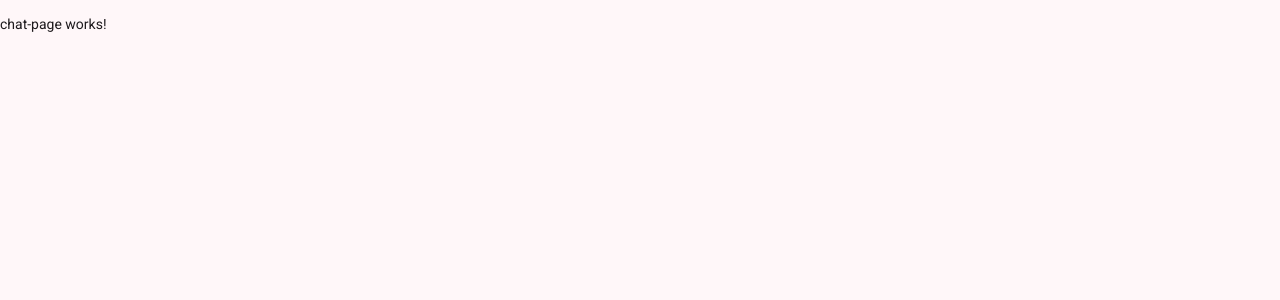
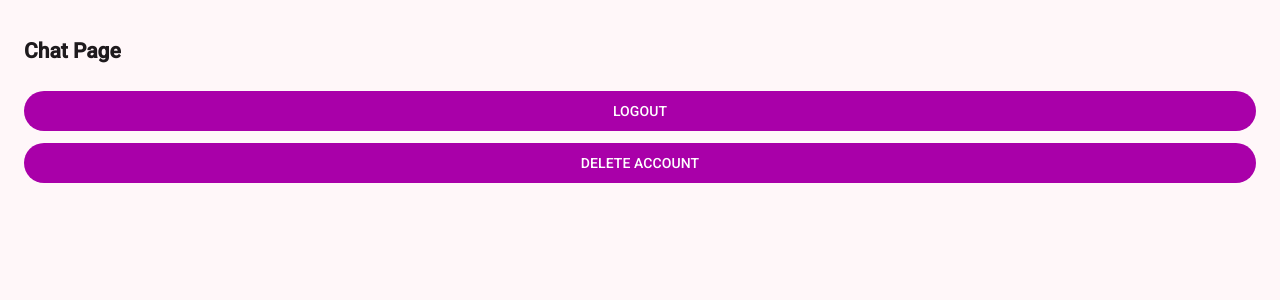
Before and after one commit to Mobile-UX-UI/Mobile-UX-UI, an Angular app in the folder angular-mobile-app/: page /chat in a window 1280 px wide. Shown: the top 300 px of the page. Built offline with nearby package versions, Linux system fonts and the light colour scheme.

Commit message:
feat: logout, deregister buttons

```diff
--- a/angular-mobile-app/src/app/pages/chat-page/chat-page.css
+++ b/angular-mobile-app/src/app/pages/chat-page/chat-page.css
@@ -0,0 +1,16 @@
+.chat-page {
+  padding: 24px;
+  display: flex;
+  flex-direction: column;
+  gap: 12px;
+}
+
+.logout-btn {
+  border-radius: 20px;
+}
+
+.delete-btn {
+  border-radius: 20px;
+  background: #c62828;
+  color: white;
+}
--- a/angular-mobile-app/src/app/pages/chat-page/chat-page.html
+++ b/angular-mobile-app/src/app/pages/chat-page/chat-page.html
@@ -1 +1,11 @@
-<p>chat-page works!</p>
+<div class="chat-page">
+  <h2>Chat Page</h2>
+
+  <button mat-flat-button (click)="onLogout()" [disabled]="isProcessing">
+    LOGOUT
+  </button>
+
+  <button mat-flat-button (click)="onDeregister()" [disabled]="isProcessing">
+    DELETE ACCOUNT
+  </button>
+</div>
--- a/angular-mobile-app/src/app/pages/chat-page/chat-page.ts
+++ b/angular-mobile-app/src/app/pages/chat-page/chat-page.ts
@@ -1,9 +1,96 @@
-import { Component } from '@angular/core';
+import { Component, inject } from '@angular/core';
+import { Router } from '@angular/router';
+import { HttpErrorResponse } from '@angular/common/http';
+import { MatButtonModule } from '@angular/material/button';
+import { MatSnackBar, MatSnackBarModule } from '@angular/material/snack-bar';
+
+import { AuthService } from '../../services/auth/auth.service';
 
 @Component({
   selector: 'app-chat-page',
-  imports: [],
+  imports: [MatButtonModule, MatSnackBarModule],
   templateUrl: './chat-page.html',
   styleUrl: './chat-page.css',
 })
-export class ChatPage {}
+export class ChatPage{
+  private authService = inject(AuthService);
+  private router = inject(Router);
+  private snackBar = inject(MatSnackBar);
+
+  isProcessing = false;
+
+  onLogout(): void {
+    if (this.isProcessing) return;
+
+    this.isProcessing = true;
+    const result = this.authService.logout();
+
+    if (!result) {
+      this.isProcessing = false;
+      this.authService.clearToken();
+      this.router.navigate(['/login']);
+      return;
+    }
+
+    result.subscribe({
+      next: () => {
+        this.isProcessing = false;
+        this.authService.clearToken();
+        this.router.navigate(['/login']);
+      },
+      error: () => {
+        this.isProcessing = false;
+        this.authService.clearToken();
+        this.router.navigate(['/login']);
+      }
+    });
+  }
+
+  onDeregister(): void {
+    if (this.isProcessing) return;
+
+    this.isProcessing = true;
+    const result = this.authService.deregister();
+
+    if (!result) {
+      this.isProcessing = false;
+      this.authService.clearToken();
+      this.router.navigate(['/login']);
+      return;
+    }
+
+    result.subscribe({
+      next: () => {
+        this.isProcessing = false;
+        this.authService.clearToken();
+
+        this.snackBar.open('Account deleted', 'OK', {
+          duration: 3000,
+          verticalPosition: 'bottom',
+          horizontalPosition: 'center'
+        });
+
+        this.router.navigate(['/login']);
+      },
+      error: (error: HttpErrorResponse) => {
+        this.isProcessing = false;
+
+        const message =
+          typeof error.error === 'string'
+            ? error.error
+            : error?.error?.message ?? 'Invalid token';
+
+        this.authService.clearToken();
+
+        this.snackBar.open(message, 'OK', {
+          duration: 3000,
+          verticalPosition: 'bottom',
+          horizontalPosition: 'center',
+          panelClass: ['error-snackbar']
+        });
+
+        this.router.navigate(['/login']);
+      }
+    });
+  }
+}
--- a/angular-mobile-app/src/app/pages/login-page/login-page.html
+++ b/angular-mobile-app/src/app/pages/login-page/login-page.html
@@ -56,10 +56,6 @@
         </mat-form-field>
       </div>
 
-      <p *ngIf="errorMessage" class="error-text">
-        {{ errorMessage }}
-      </p>
-
       <button mat-flat-button class="login-button" type="submit" [disabled]="isLoading">
         {{ isLoading ? 'LOADING...' : 'LOGIN' }}
       </button>
--- a/angular-mobile-app/src/app/pages/login-page/login-page.ts
+++ b/angular-mobile-app/src/app/pages/login-page/login-page.ts
@@ -26,7 +26,6 @@ import { HttpErrorResponse } from '@angular/common/http';
 export class LoginPage {
   hidePassword = true;
   isLoading = false;
-  errorMessage = '';
 
   private fb = inject(FormBuilder);
   private router = inject(Router);
@@ -52,6 +51,7 @@ onSubmit(): void {
       return;
     }
 
+    this.authService.clearToken();
     this.isLoading = true;
 
     this.authService.login(userid, password).subscribe({
@@ -66,6 +66,7 @@ onSubmit(): void {
       },
       error: (error: HttpErrorResponse) => {
         this.isLoading = false;
+        this.authService.clearToken();
 
         const message =
           typeof error.error === 'string'
@@ -82,11 +83,13 @@ onSubmit(): void {
   }
 
   private showError(message: string): void {
+    setTimeout(() => {
       this.snackBar.open(message, 'OK', {
         duration: 4000,
         verticalPosition: 'bottom',
         horizontalPosition: 'center',
         panelClass: ['error-snackbar']
       });
+    });
   }
 }
--- a/angular-mobile-app/src/app/pages/register-page/register-page.ts
+++ b/angular-mobile-app/src/app/pages/register-page/register-page.ts
@@ -5,7 +5,6 @@ import { Router } from '@angular/router';
 
 import { HttpErrorResponse } from '@angular/common/http';
 import { MatSnackBar } from '@angular/material/snack-bar';
-import { finalize } from 'rxjs';
 
 import { MatFormFieldModule } from '@angular/material/form-field';
 import { MatInputModule } from '@angular/material/input';
@@ -78,6 +77,8 @@ export class RegisterPage {
 
     .subscribe({
       next: () => {
+  this.authService.clearToken();
+
   this.snackBar.open('Registration successful. Please log in.', 'OK', {
     duration: 3000,
     verticalPosition: 'bottom',
--- a/angular-mobile-app/src/app/services/auth/auth.service.ts
+++ b/angular-mobile-app/src/app/services/auth/auth.service.ts
@@ -14,7 +14,8 @@ export class AuthService {
     return this.api.get<AuthResponse>('login', { userid, password }).pipe(
       tap((response) => {
         if (response.token) {
-          localStorage.setItem(this.tokenKey, response.token);
+          const token = response.token.trim();
+          localStorage.setItem(this.tokenKey, token);
         }
       })
     );
@@ -31,35 +32,53 @@ export class AuthService {
       password,
       nickname,
       fullname,
-    }).pipe(
-      tap((response) => {
-        if (response.token) {
-          localStorage.setItem(this.tokenKey, response.token);
-        }
-      })
-    );
+    });
   }
 
   public getToken(): string | null {
-    return localStorage.getItem(this.tokenKey);
+    const token = localStorage.getItem(this.tokenKey);
+    return token ? token.trim() : null;
   }
 
   public isLoggedIn(): boolean {
     return !!this.getToken();
   }
 
+  public validateToken(): Observable<unknown> | void {
+    const token = this.getToken();
+
+    if (!token) return;
+
+    return this.api.get('validatetoken', { token });
+  }
+
   public logout(): Observable<unknown> | void {
     const token = this.getToken();
 
     if (!token) {
-      localStorage.removeItem(this.tokenKey);
+      this.clearToken();
       return;
     }
 
     return this.api.get('logout', { token }).pipe(
-      tap(() => {
-        localStorage.removeItem(this.tokenKey);
-      })
+      tap(() => this.clearToken())
     );
   }
+
+  public deregister(): Observable<unknown> | void {
+    const token = this.getToken();
+
+    if (!token) {
+      this.clearToken();
+      return;
+    }
+
+    return this.api.get('deregister', { token }).pipe(
+      tap(() => this.clearToken())
+    );
+  }
+
+  public clearToken(): void {
+    localStorage.removeItem(this.tokenKey);
+  }
 }
```
Lines whose indentation alone changed are shown as unchanged.
